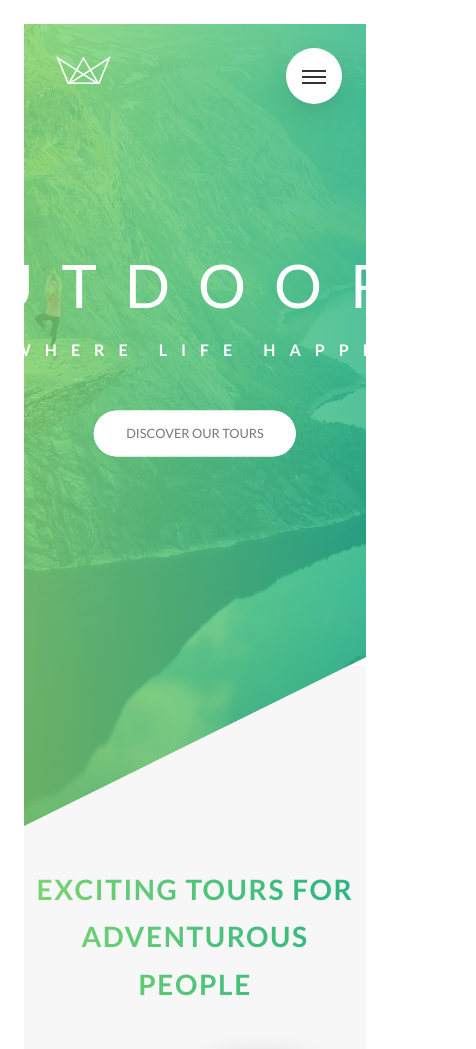
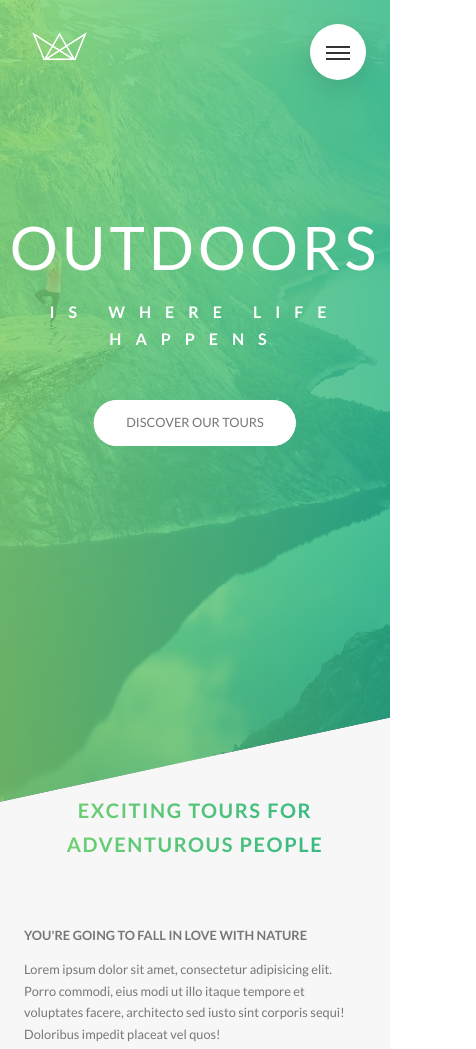
Before and after one commit to victorcanto/natours, a website: page index.html in a window 390 px wide. Shown: the top 1049 px of the page, 476 px wide, since content can reach past the window. Drawn offline with nearby package versions, Linux system fonts and the light colour scheme; files that its build step writes are made by us from their sources.

Commit message:
feat: used respond mixin to responsive page

```diff
--- a/sass/base/_typography.scss
+++ b/sass/base/_typography.scss
@@ -4,7 +4,6 @@ body {
   /* font-size: $default-font-size; */
   line-height: 1.7;
   color: $color-grey-dark-1;
-  padding: 3rem;
 }
 
 .heading-primary {
@@ -19,6 +18,12 @@ body {
     font-size: 60px;
     font-weight: 400;
     letter-spacing: 3.5rem;
+
+    @include respond(phone) {
+      letter-spacing: .5rem;
+      // font-size: 5rem;
+    }
+
 
     animation-name: moveInLeft;
     animation-duration: 1s;
@@ -45,6 +50,15 @@ body {
   letter-spacing: .2rem;
   transition: all .2s;
 
+  @include respond(tab-port) {
+    font-size: 3rem;
+  }
+
+  @include respond(phone) {
+    font-size: 2.5rem;
+  }
+
+
   &:hover {
     transform: skewY(2deg) skewX(15deg) scale(1.1);
     text-shadow: .5rem 1rem 2rem rgba($color-black, .2);
--- a/sass/base/_utilities.scss
+++ b/sass/base/_utilities.scss
@@ -8,10 +8,18 @@
 
 .u-margin-bottom-medium {
   margin-bottom: 4rem !important;
+
+  @include respond(tab-port) {
+    margin-bottom: 3rem;
+  }
 }
 
 .u-margin-bottom-big {
   margin-bottom: 8rem !important;
+
+  @include respond(tab-port) {
+    margin-bottom: 5rem;
+  }
 }
 
 .u-margin-top-big {
--- a/sass/components/_card.scss
+++ b/sass/components/_card.scss
@@ -152,4 +152,51 @@
     font-size: 6rem;
     font-weight: 100;
   }
+
+
+
+  @include respond(tab-port) {
+    height: auto;
+    border-radius: $border-radius-container;
+    background-color: $color-white;
+    box-shadow: 0 1.5rem 4rem rgba($color-black, .15);
+
+    &__side {
+
+      height: auto;
+      position: relative;
+      box-shadow: none;
+
+      &--back {
+        transform: rotateY(0);
+        clip-path: polygon(0 15%, 100% 0, 100% 100%, 0 100%);
+      }
+    }
+
+    &:hover &__side--front {
+      transform: rotateY(0);
+    }
+
+    &__details {
+      padding: 1rem 3rem;
+    }
+
+    // FRONT SIDE STYLING
+    &__cta {
+      position: relative;
+      top: 0;
+      left: 0;
+      transform: translate(0);
+      width: 100%;
+      padding: 7rem 4rem 4rem 4rem;
+    }
+
+    &__price-box {
+      margin-bottom: 3rem;
+    }
+
+    &__price-value {
+      font-size: 4rem;
+    }
+  }
 }
--- a/sass/components/_form.scss
+++ b/sass/components/_form.scss
@@ -15,6 +15,10 @@
     width: 100%;
     display: block;
     transition: all .3s;
+
+    @include respond(tab-port) {
+      width: 100%;
+    }
 
     &:focus {
       outline: none;
@@ -49,6 +53,11 @@
   &__radio-group {
     width: 49%;
     display: inline-block;
+
+    @include respond(tab-port) {
+      width: 100%;
+      margin-bottom: 2rem;
+    }
   }
 
   &__radio-input {
@@ -85,7 +94,7 @@
     }
   }
 
-  &__radio-input:checked ~ &__radio-label &__radio-button::after {
+  &__radio-input:checked~&__radio-label &__radio-button::after {
     opacity: 1;
   }
 }
--- a/sass/components/_story.scss
+++ b/sass/components/_story.scss
@@ -8,6 +8,16 @@
   padding-left: 9rem;
   font-size: $default-font-size;
   transform: skewX(-12deg);
+
+  @include respond(tab-port) {
+    width: 100%;
+    padding: 4rem;
+    padding-left: 7rem;
+  }
+
+  @include respond(phone) {
+    transform: skewX(0);
+  }
 
   &__shape {
     width: 15rem;
@@ -20,6 +30,10 @@
     transform: translateX(-3rem) skewX(12deg);
     position: relative;
     overflow: hidden;
+
+    @include respond(phone) {
+      transform: translateX(-3rem) skewX(0);
+    }
   }
 
   &__img {
@@ -32,6 +46,10 @@
 
   &__text {
     transform: skewX(12deg);
+
+    @include respond(phone) {
+      transform: skewX(0);
+    }
   }
 
   &__caption {
--- a/sass/layout/_footer.scss
+++ b/sass/layout/_footer.scss
@@ -4,9 +4,17 @@
   padding: 10rem 0;
   font-size: 1.4rem;
 
+  @include respond(tab-port) {
+    padding: 8rem 0;
+  }
+
   &__logo-box {
     text-align: center;
     margin-bottom: 8rem;
+
+    @include respond(tab-port) {
+      margin-bottom: 6rem;
+    }
   }
 
   &__logo {
@@ -18,6 +26,11 @@
     border-top: 1px solid $color-grey-dark-1;
     padding-top: 2rem;
     display: inline-block;
+
+    @include respond(tab-port) {
+      width: 100%;
+      text-align: center;
+    }
   }
 
   &__list {
@@ -57,5 +70,10 @@
     padding-top: 2rem;
     width: 80%;
     float: right;
+
+    @include respond(tab-port) {
+      width: 100%;
+      float: none;
+    }
   }
 }
--- a/sass/layout/_grid.scss
+++ b/sass/layout/_grid.scss
@@ -4,6 +4,15 @@
 
   &:not(:last-child) {
     margin-bottom: $gutter-vertical;
+
+    @include respond(tab-port) {
+      margin-bottom: $gutter-vertical-small;
+    }
+  }
+
+  @include respond(tab-port) {
+    max-width: 50rem;
+    padding: 0 3rem;
   }
 
   @include clearfix;
@@ -13,6 +22,15 @@
 
     &:not(:last-child) {
       margin-right: $gutter-horizontal;
+
+      @include respond(tab-port) {
+        margin-right: 0;
+        margin-bottom: $gutter-vertical-small;
+      }
+    }
+
+    @include respond(tab-port) {
+      width: 100% !important;
     }
   }
 
--- a/sass/layout/_header.scss
+++ b/sass/layout/_header.scss
@@ -10,6 +10,11 @@
 
   -webkit-clip-path: polygon(0 0, 100% 0, 100% 75vh, 0 100%);
   clip-path: polygon(0 0, 100% 0, 100% 75vh, 0 100%);
+
+  @include respond(phone) {
+    -webkit-clip-path: polygon(0 0, 100% 0, 100% 85vh, 0 100%);
+    clip-path: polygon(0 0, 100% 0, 100% 85vh, 0 100%);
+  }
 
   &__logo-box {
     position: absolute;
--- a/sass/layout/_navigation.scss
+++ b/sass/layout/_navigation.scss
@@ -16,6 +16,16 @@
     box-shadow: 0 1rem 3rem rgba($color-black, .1);
     text-align: center;
     cursor: pointer;
+
+    @include respond(tab-port) {
+      top: 4rem;
+      right: 4rem;
+    }
+
+    @include respond(phone) {
+      top: 3rem;
+      right: 3rem;
+    }
   }
 
   &__background {
@@ -28,6 +38,16 @@
     background-image: radial-gradient($color-primary-light, $color-primary-dark);
     z-index: 1000;
     transition: transform .8s cubic-bezier(0.83, 0, 0.17, 1);
+
+    @include respond(tab-port) {
+      top: 4.5rem;
+      right: 4.5rem;
+    }
+
+    @include respond(phone) {
+      top: 3.5rem;
+      right: 3.5rem;
+    }
   }
 
   &__nav {
--- a/sass/pages/_home.scss
+++ b/sass/pages/_home.scss
@@ -1,7 +1,11 @@
 .section-about {
   background-color: $color-grey-light-1;
-  padding: 25rem 0 0;
-  margin-top: -20rem;
+  padding: 25rem 0;
+  margin-top: -20vh;
+
+  @include respond(tab-port) {
+    padding: 20rem 0;
+  }
 }
 
 .section-features {
@@ -17,38 +21,76 @@
   &>* {
     transform: skewY(7deg);
   }
+
+  @include respond(tab-port) {
+    padding: 15rem 0;
+  }
 }
 
 .section-tours {
   background-color: $color-grey-light-1;
   padding: 25rem 0 15rem 0;
   margin-top: -10rem;
+
+  @include respond(tab-port) {
+    padding: 20rem 0 10rem 0;
+  }
 }
 
 .section-stories {
   position: relative;
   padding: 15rem 0;
+
+  @include respond(tab-port) {
+    padding: 10rem 0;
+  }
 }
 
 .section-book {
   padding: 15rem 0;
   background-image: linear-gradient(to right bottom, $color-primary-light, $color-primary-dark);
+
+  @include respond(tab-port) {
+    padding: 10rem 0;
+  }
 }
 
 .book {
   background-image: linear-gradient(105deg,
-  rgba($color-white, .9) 0%,
-  rgba($color-white, .9) 50%,
-   transparent 50%),
-   url(../img/nat-10.jpg);
+      rgba($color-white, .9) 0%,
+      rgba($color-white, .9) 50%,
+      transparent 50%),
+    url(../img/nat-10.jpg);
   background-size: 100%;
   border-radius: $border-radius-container;
   box-shadow: 0 1.5rem 4rem rgba($color-black, .2);
 
-  // height: 50rem;
+  @include respond(tab-land) {
+    background-image: linear-gradient(105deg,
+        rgba($color-white, .9) 0%,
+        rgba($color-white, .9) 65%,
+        transparent 65%),
+      url(../img/nat-10.jpg);
+    background-size: cover;
+  }
+
+  @include respond(tab-port) {
+    background-image: linear-gradient(to right,
+        rgba($color-white, .9) 0%,
+        rgba($color-white, .9) 100%),
+      url(../img/nat-10.jpg);
+  }
 
   &__form {
     width: 50%;
     padding: 6rem;
+
+    @include respond(tab-land) {
+      width: 65%;
+    }
+
+    @include respond(tab-port) {
+      width: 100%;
+    }
   }
 }
```
